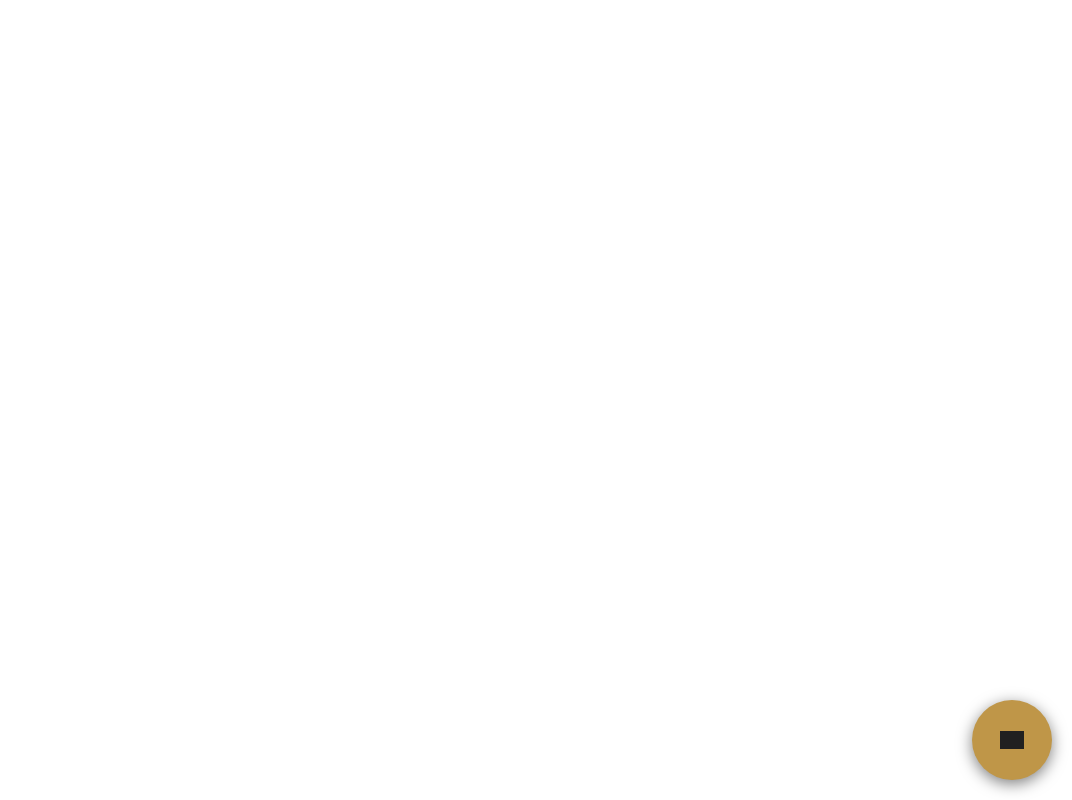
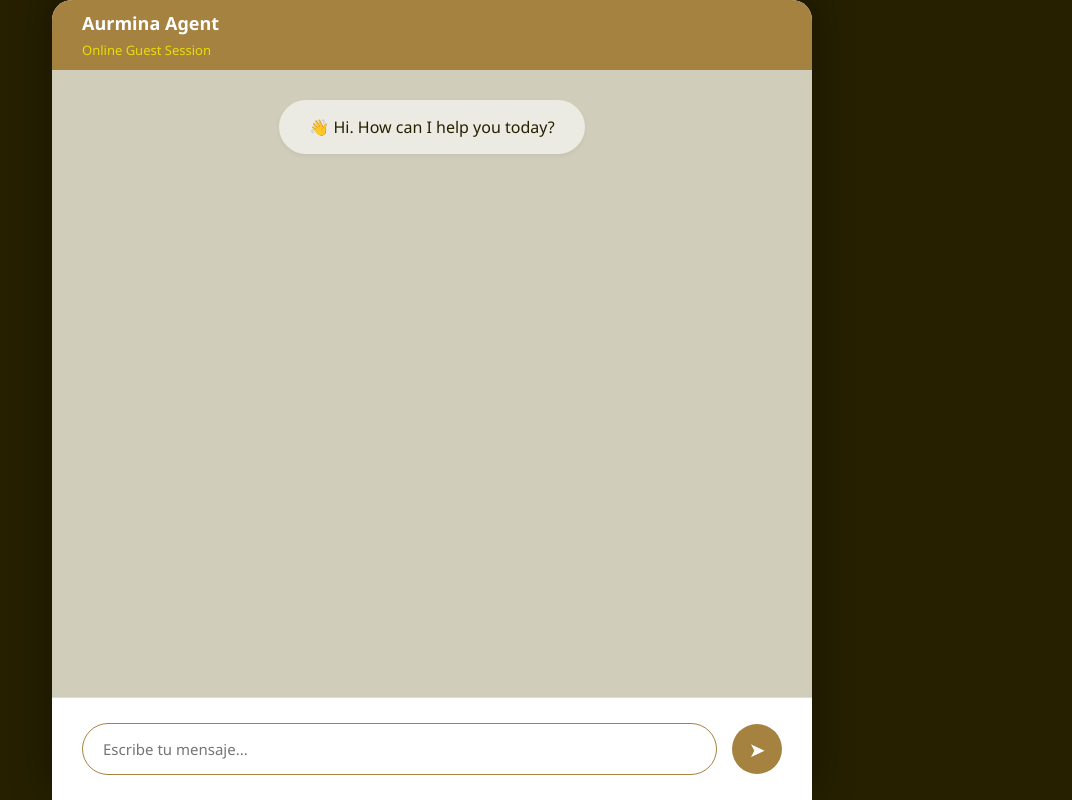
Before and after one commit to FulkiDevOps/aurmina-chat-aiagent, a React (Vite) app: page / in a window 1280 px wide. Shown: the whole page, without its empty margins (208-1280 px from the left). Built offline with nearby package versions, Linux system fonts and the light colour scheme; grey boxes are pictures that could not be loaded.

Commit message:
Style 1 applied

```diff
--- a/src/App.css
+++ b/src/App.css
@@ -1,143 +1,162 @@
-/* --- OPCIÓN 1: DARK LUXURY (FIXED BOTTOM) --- */
+/* --- OPCIÓN 2: CLASSIC EARTH (VERSIÓN CENTRADA 760px) --- */
 * { box-sizing: border-box; margin: 0; padding: 0; font-family: 'Segoe UI', Helvetica, Arial, sans-serif; }
 
-.app-root { position: relative; }
-
-/* BOTÓN FLOTANTE */
-.launcher-btn {
-  position: fixed;
-  bottom: 20px;
-  right: 20px;
-  width: 80px;
-  height: 80px;
-  border-radius: 50%;
-  background-color: #BF9648; /* Dorado Ocre */
-  border: none;
-  box-shadow: 0 4px 15px rgba(0,0,0,0.5);
-  cursor: pointer;
-  z-index: 9999;
+/* 1. LAYOUT PRINCIPAL */
+.app-root {
   display: flex;
-  align-items: center;
-  justify-content: center;
-  transition: transform 0.2s;
-}
-.launcher-btn:hover { transform: scale(1.05); }
-.launcher-btn.hidden { display: none; }
-.launcher-btn img {
-  width: 60%;
-  height: 60%;
-  object-fit: contain;
-  filter: brightness(0.2);
+  justify-content: center; /* Centrado Horizontal */
+  align-items: flex-end;   /* Alineado al Fondo (Pegado al piso) */
+  width: 100vw;
+  height: 100vh;
+  background-color: #262001; /* Fondo oscuro de la página para contraste */
+  overflow: hidden;
 }
 
-/* CONTENEDOR DEL WIDGET (MODIFICADO) */
-.widget-container {
-  position: fixed;
-  bottom: 0; /* CAMBIO: Pegado al piso (antes 110px) */
-  right: 20px; /* Mantiene el margen derecho igual que la burbuja */
-  width: 380px;
-  height: 550px;
-  z-index: 10000;
-  box-shadow: 0 -5px 25px rgba(0,0,0,0.4); /* Sombra hacia arriba */
-  border-radius: 12px 12px 0 0; /* CAMBIO: Base plana, redondeado arriba */
-  overflow: hidden;
-  animation: slideUp 0.3s ease-out;
+/* 2. CONTENEDOR DEL CHAT */
+.main-chat-container {
+  width: 760px;          /* ANCHO SOLICITADO */
+  height: 100vh;          /* Altura del 90% */
   display: flex;
   flex-direction: column;
-  background-color: #262001;
-  border: 1px solid #3a3205;
-  border-bottom: none; /* Sin borde abajo porque toca el piso */
+  background-color: white;
+  /* Bordes redondeados SOLO ARRIBA */
+  border-radius: 20px 20px 0 0;
+  box-shadow: 0 -10px 40px rgba(0,0,0,0.4);
+  animation: slideUp 0.4s ease-out;
+  overflow: hidden; /* Para que el header respete el border-radius */
 }
 
-/* Animación: Entra desde abajo del piso */
 @keyframes slideUp {
-  from { opacity: 0; transform: translateY(100%); }
-  to { opacity: 1; transform: translateY(0); }
+  from { transform: translateY(100%); }
+  to { transform: translateY(0); }
 }
 
-.chat-main.widget-mode { display: flex; flex-direction: column; height: 100%; background-color: #262001; }
+.chat-main {
+  display: flex;
+  flex-direction: column;
+  height: 100%;
+  width: 100%;
+}
+
+/* --- ESTILOS INTERNOS (CLASSIC EARTH) --- */
 
 /* HEADER */
 .chat-header {
-  height: 60px;
-  padding: 0 15px;
+  height: 70px;
+  padding: 0 30px;
   display: flex;
   justify-content: space-between;
   align-items: center;
-  background-color: #262001;
-  border-bottom: 1px solid #BF9648;
-  color: #BF9648;
+  background-color: #A68241; /* Marrón medio */
+  color: white;
+  /* Sin border-radius aquí porque el contenedor ya recorta */
 }
-.chat-info h3 { font-size: 16px; margin: 0; font-weight: 700; }
-.chat-info span { font-size: 12px; opacity: 0.8; color: #D0CEBA; }
-.close-widget-btn { background: transparent; border: none; font-size: 24px; cursor: pointer; padding: 0 5px; color: #BF9648; }
+.chat-info h3 { font-size: 18px; margin: 0; font-weight: 700; }
+.chat-info span { font-size: 13px; opacity: 0.9; color: #F2E600; /* Acento amarillo */ display: block; margin-top: 4px;}
 
-/* MENSAJES */
+/* ÁREA DE MENSAJES */
 .chat-background {
   flex: 1;
-  padding: 15px;
+  padding: 30px;
   overflow-y: auto;
   display: flex;
   flex-direction: column;
-  gap: 10px;
-  background-color: #1a1601;
+  gap: 15px;
+  background-color: #D0CEBA; /* Fondo Beige Claro */
 }
+
 .msg-row { display: flex; width: 100%; }
 .msg-row.user { justify-content: flex-end; }
 .msg-row.ai { justify-content: flex-start; }
 
 .msg-bubble {
-  max-width: 80%;
-  padding: 10px 14px;
-  border-radius: 12px;
-  font-size: 14px;
-  line-height: 1.4;
+  max-width: 75%;
+  padding: 14px 20px;
+  border-radius: 16px;
+  font-size: 15px;
+  line-height: 1.5;
   word-wrap: break-word;
 }
-/* Burbujas */
+
+/* Burbuja Usuario (Oscura con texto Crema/Amarillo) */
 .msg-row.user .msg-bubble {
-  background-color: #BF9648;
+  background-color: #262001;
+  color: #F2E600;
+  border-bottom-right-radius: 2px;
+  font-weight: 500;
+}
+
+/* Burbuja IA (Blanca) */
+.msg-row.ai .msg-bubble {
+  background-color: white;
   color: #262001;
-  border-bottom-right-radius: 2px;
+  border-bottom-left-radius: 2px;
+  box-shadow: 0 2px 4px rgba(0,0,0,0.05);
 }
-.msg-row.ai .msg-bubble {
-  background-color: #262001;
-  color: #D0CEBA;
-  border: 1px solid #3a3205;
-  border-bottom-left-radius: 2px;
+
+.msg-time { font-size: 11px; text-align: right; margin-top: 6px; display: block; opacity: 0.6; }
+/* Ajuste de color de la hora según el fondo */
+.msg-row.user .msg-time { color: #D0CEBA; }
+.msg-row.ai .msg-time { color: #666; }
+
+/* EMPTY STATE */
+.empty-state {
+  display: flex;
+  justify-content: center;
+  align-items: center;
+  height: 100%;
 }
-.msg-time { font-size: 10px; text-align: right; margin-top: 5px; display: block; opacity: 0.6; color: inherit;}
+.empty-state span {
+  background: rgba(255, 255, 255, 0.6);
+  color: #262001;
+  padding: 15px 30px;
+  border-radius: 30px;
+  font-size: 16px;
+  box-shadow: 0 2px 5px rgba(0,0,0,0.05);
+}
 
-/* INPUT */
+/* INPUT BAR */
 .input-bar {
-  padding: 15px;
+  padding: 25px 30px;
   display: flex;
-  gap: 10px;
+  gap: 15px;
   align-items: center;
-  background-color: #262001;
-  border-top: 1px solid #3a3205;
+  background-color: white;
+  border-top: 1px solid #ddd;
 }
+
 .input-bar input {
   flex: 1;
-  padding: 10px;
-  border-radius: 20px;
+  padding: 15px 20px;
+  border-radius: 30px;
   outline: none;
-  font-size: 14px;
-  background-color: #1a1601;
-  border: 1px solid #BF9648;
-  color: #D0CEBA;
+  font-size: 15px;
+  border: 1px solid #D0CEBA;
+  background-color: #f9f9f9;
+  transition: border-color 0.2s;
+  color: #333;
 }
+.input-bar input:focus {
+  border-color: #A68241;
+  background-color: white;
+}
+
 .input-bar button {
-  width: 40px;
-  height: 40px;
+  width: 50px;
+  height: 50px;
   border-radius: 50%;
   border: none;
   cursor: pointer;
-  font-size: 18px;
+  font-size: 20px;
   display: flex;
   align-items: center;
   justify-content: center;
-  background-color: #BF9648;
-  color: #262001;
+  background-color: #A68241;
+  color: white;
+  transition: transform 0.1s, background-color 0.2s;
 }
-.empty-state { color: #BF9648; text-align: center; margin-top: 20px; font-size: 14px; }
+.input-bar button:hover:not(:disabled) {
+  transform: scale(1.05);
+  background-color: #8c6d36;
+}
+.typing { font-style: italic; opacity: 0.7; font-size: 13px; color: #555; }
--- a/src/App.jsx
+++ b/src/App.jsx
@@ -1,16 +1,14 @@
 import { useState, useRef, useEffect } from 'react';
 import './App.css';
 
-const LOGO_URL = "https://cdn-icons-png.flaticon.com/512/724/724715.png";
-
-// --- COMPONENTE CHAT WIDGET ---
-const AurminaChat = ({ onClose }) => {
+// --- COMPONENTE CHAT ---
+const AurminaChat = () => {
     const [messages, setMessages] = useState([]);
     const [input, setInput] = useState('');
     const [sending, setSending] = useState(false);
     const messagesEndRef = useRef(null);
 
-    // Generamos ID de sesión único para el invitado
+    // ID de sesión invitado
     const sessionId = useRef('guest-' + Math.random().toString(36).substr(2, 9));
 
     useEffect(() => {
@@ -43,32 +41,28 @@ const AurminaChat = ({ onClose }) => {
                 time: new Date().toLocaleTimeString([], {hour: '2-digit', minute:'2-digit'})
             }]);
         } catch (err) {
-            setMessages(prev => [...prev, { role: 'ai', text: 'Hi. How can I help you today?' }]);
+            setMessages(prev => [...prev, { role: 'ai', text: 'Connection error. Please try later.' }]);
         } finally {
             setSending(false);
         }
     };
 
     return (
-        <div className="chat-main widget-mode">
+        <div className="chat-main">
             {/* Header */}
             <header className="chat-header">
                 <div className="chat-info">
                     <h3>Aurmina Agent</h3>
-                    <span>Online</span>
+                    <span>Online Guest Session</span>
                 </div>
-                {/* Botón X para cerrar */}
-                <button onClick={onClose} className="close-widget-btn" title="Cerrar">
-                    ✕
-                </button>
             </header>
 
-            {/* Area de Mensajes */}
+            {/* Mensajes */}
             <div className="chat-background">
                 <div className="messages-list">
                     {messages.length === 0 && (
                         <div className="empty-state">
-                            <span>👋 Hi. ¿How can I help you today?</span>
+                            <span>👋 Hi. How can I help you today?</span>
                         </div>
                     )}
                     {messages.map((m, i) => (
@@ -79,7 +73,7 @@ const AurminaChat = ({ onClose }) => {
                             </div>
                         </div>
                     ))}
-                    {sending && <div className="msg-row ai"><div className="msg-bubble typing">Escribiendo...</div></div>}
+                    {sending && <div className="msg-row ai"><div className="msg-bubble typing">Typing...</div></div>}
                     <div ref={messagesEndRef} />
                 </div>
             </div>
@@ -90,7 +84,7 @@ const AurminaChat = ({ onClose }) => {
                     value={input}
                     onChange={e => setInput(e.target.value)}
                     onKeyPress={e => e.key === 'Enter' && handleSend()}
-                    placeholder="Escribe aquí..."
+                    placeholder="Escribe tu mensaje..."
                     autoFocus
                 />
                 <button onClick={handleSend} disabled={sending}>➤</button>
@@ -101,24 +95,11 @@ const AurminaChat = ({ onClose }) => {
 
 // --- APP PRINCIPAL ---
 function App() {
-    const [isOpen, setIsOpen] = useState(false);
-
     return (
         <div className="app-root">
-            {/* 1. Botón Flotante (Launcher) */}
-            <button
-                className={`launcher-btn ${isOpen ? 'hidden' : ''}`}
-                onClick={() => setIsOpen(true)}
-            >
-                <img src={LOGO_URL} alt="Chat" />
-            </button>
-
-            {/* 2. Contenedor del Widget */}
-            {isOpen && (
-                <div className="widget-container">
-                    <AurminaChat onClose={() => setIsOpen(false)} />
-                </div>
-            )}
+            <div className="main-chat-container">
+                <AurminaChat />
+            </div>
         </div>
     );
 }
```
